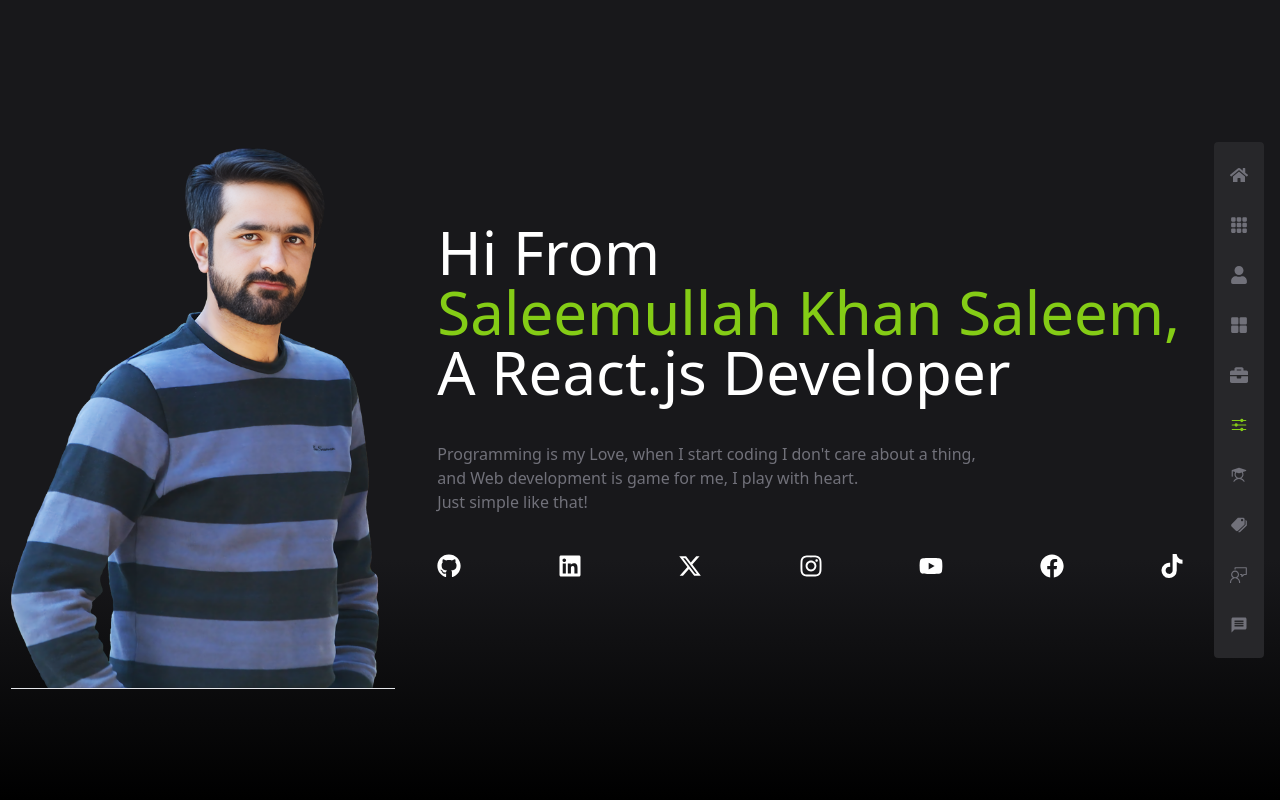
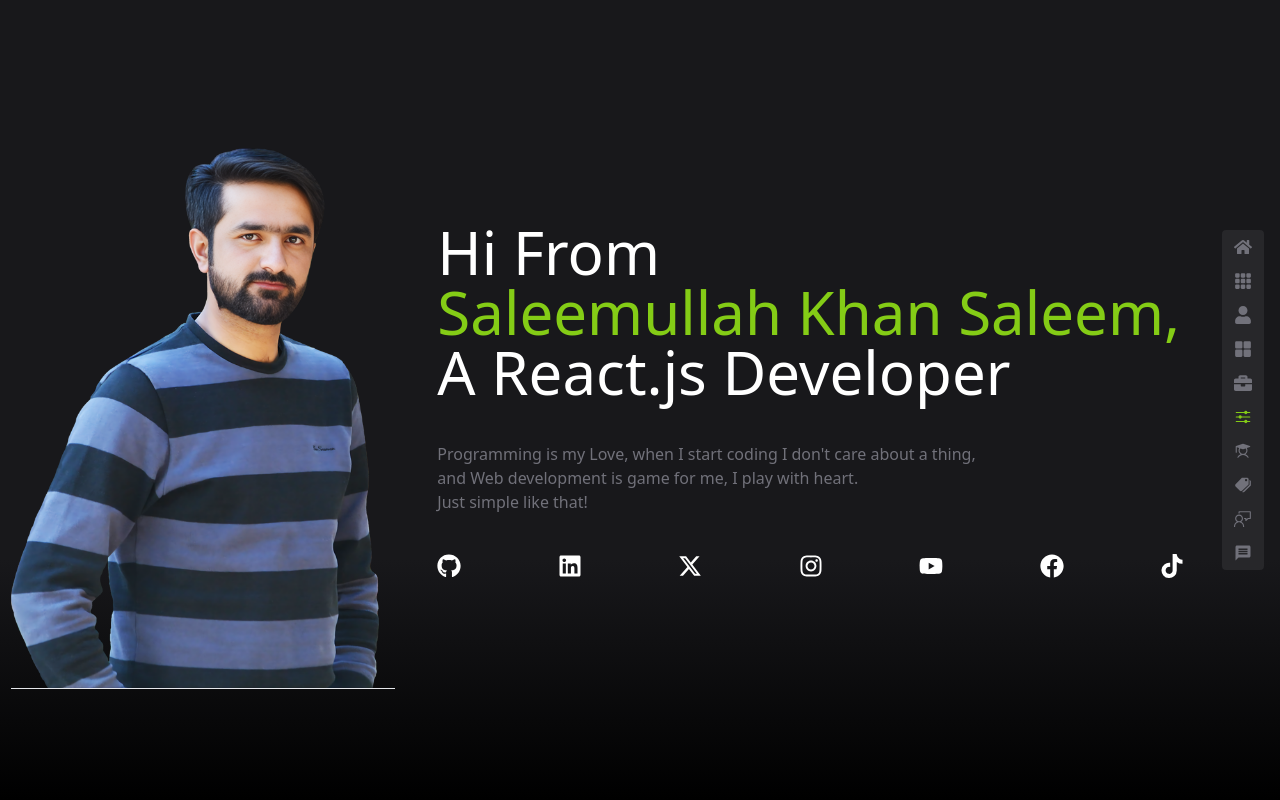
Before and after one commit to saleemullahkhansaleem/portfolio, a React (Vite) app: page / in a window 1280 px wide. Shown: the top 800 px of the page. Built offline with nearby package versions, Linux system fonts and the light colour scheme.

Commit message:
fix and feat

```diff
--- a/src/componenets/NavBar.jsx
+++ b/src/componenets/NavBar.jsx
@@ -80,16 +80,16 @@ const NavBar = ({ activeTab }) => {
       </div>
       <nav
         id="header"
-        className={`w-full h-full md:w-auto md:h-auto fixed p-2 z-40 top-1/2 right-0 md:right-2 xl:right-4 ${
+        className={`w-full h-full md:w-auto md:h-auto fixed z-40 top-1/2 right-0 md:right-2 xl:right-4 ${
           isMenuVisible ? "flex" : "hidden"
-        } md:flex flex-col items-start md:items-center justify-center -translate-y-1/2 md:rounded backdrop-blur-3xl bg-black/10 md:bg-zinc-800 overflow-auto`}
+        } md:flex flex-col items-start md:items-center justify-center -translate-y-1/2 md:rounded backdrop-blur-3xl bg-black/10 md:bg-zinc-800 overflow-auto md:overflow-visible`}
       >
         {navLinks.map((link) => (
           <a
             key={link.name}
             href={`#${link.id}`}
             onClick={() => setMenuVisibility(false)}
-            className={`group py-4 px-2 flex md:justify-center items-center w-full md:bg-transparent hover:bg-zinc-800 md:hover:bg-transparent text-white ${
+            className={`group py-2 px-3 flex md:justify-center items-center w-full md:bg-transparent hover:bg-zinc-800 md:hover:bg-transparent text-white ${
               activeTab === link.id
                 ? "md:text-lime-500 bg-zinc-800"
                 : "md:text-zinc-500 hover:text-white bg-transparent"
@@ -100,7 +100,7 @@ const NavBar = ({ activeTab }) => {
             >
               {<link.icon />}
             </span>
-            <span className="md:absolute md:right-0 py-1 px-2 text-xs transition-all duration-300 rounded-full md:opacity-0 group-hover:opacity-100 group-hover:md:-translate-x-16">
+            <span className="md:absolute md:right-0 py-1 px-2 text-xs transition-all duration-300 rounded-full md:opacity-0 group-hover:opacity-100 group-hover:md:-translate-x-12">
               {link.name}
             </span>
           </a>
```
